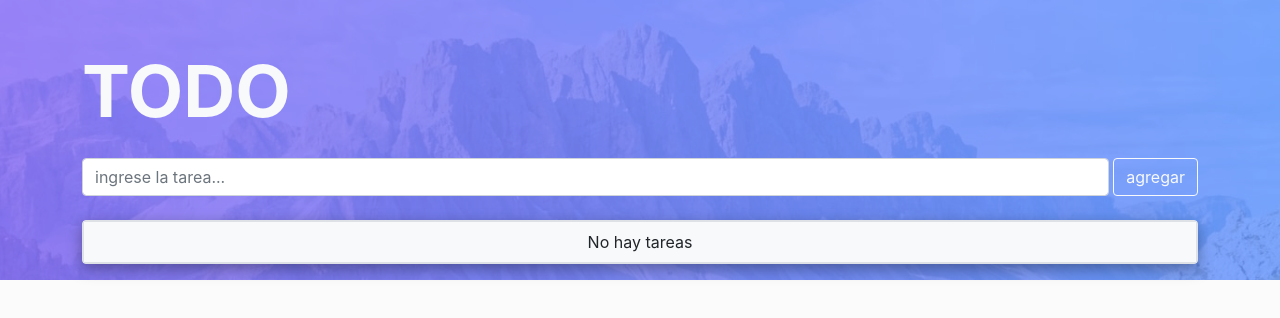
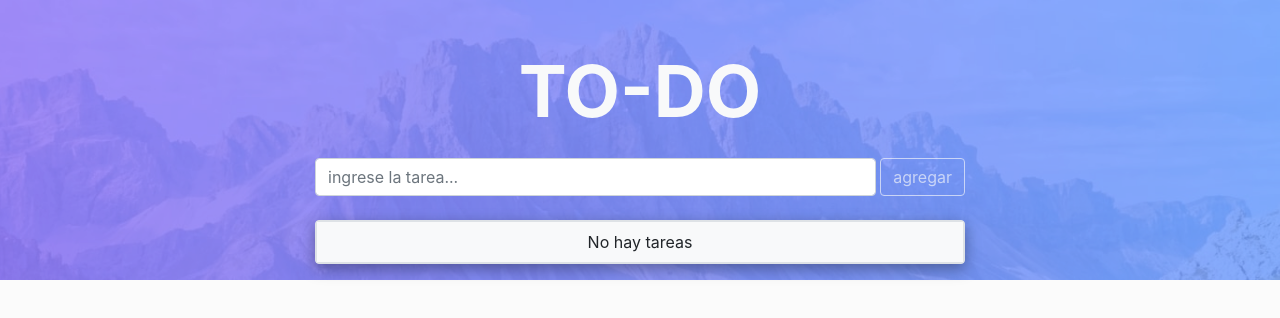
Before and after one commit to cacho-medina/todo-app, a React (Vite) app: page / in a window 1280 px wide. Shown: the top 318 px of the page. Built offline with nearby package versions, Linux system fonts and the light colour scheme.

Commit message:
funciones add y delete funcionando

```diff
--- a/package.json
+++ b/package.json
@@ -11,6 +11,7 @@
     },
     "dependencies": {
         "bootstrap": "^5.1.3",
+        "bootstrap-icons": "^1.11.3",
         "react": "^18.2.0",
         "react-bootstrap": "^2.9.2",
         "react-dom": "^18.2.0"
--- /dev/null
+++ b/src/components/Error/Error.jsx
@@ -0,0 +1,8 @@
+function Error() {
+    return (
+        <li className="border border-1 d-flex justify-content-center align-items-center">
+            <p className="my-0 py-2">No hay tareas</p>
+        </li>
+    );
+}
+export default Error;
--- a/src/components/Formulario/Formulario.jsx
+++ b/src/components/Formulario/Formulario.jsx
@@ -1,6 +1,7 @@
-import { useState } from "react";
+import { useEffect, useState } from "react";
 import Lista from "../Lista/Lista";
 function Formulario() {
+    const todoList = JSON.parse(localStorage.getItem("todoList")) || [];
     const [tarea, setTarea] = useState("");
     const [listaTarea, setListaTarea] = useState([]);
     function handleChange(e) {
@@ -11,7 +12,13 @@ function Formulario() {
         setListaTarea([...listaTarea, tarea]);
         setTarea("");
     }
-    console.log(tarea);
+    function handleDelete(descripcion) {
+        const newLista = listaTarea.filter((task) => task !== descripcion);
+        setListaTarea(newLista);
+    }
+    useEffect(() => {
+        localStorage.setItem("todoList", JSON.stringify(listaTarea));
+    }, [listaTarea]);
     return (
         <>
             <form
@@ -27,11 +34,15 @@ function Formulario() {
                     onChange={handleChange}
                     value={tarea}
                 />
-                <button className="btn btn-outline-light" type="submit">
+                <button
+                    className="btn btn-outline-light"
+                    type="submit"
+                    disabled={!tarea}
+                >
                     agregar
                 </button>
             </form>
-            <Lista listaTarea={listaTarea}></Lista>
+            <Lista listaTarea={listaTarea} handleDelete={handleDelete}></Lista>
         </>
     );
 }
--- a/src/components/Lista/Lista.jsx
+++ b/src/components/Lista/Lista.jsx
@@ -1,15 +1,23 @@
 import Tarea from "../Tarea/Tarea";
-
+import Error from "../Error/Error";
 import styles from "./Lista.module.css";
 
-function Lista({ listaTarea }) {
+function Lista({ listaTarea, handleDelete }) {
     return (
-        <ul className={`bg-light border rounded px-0 ${styles.shadow}`}>
+        <ul
+            className={`bg-light border rounded px-0 ${styles.shadow} ${styles.max}`}
+        >
             {!listaTarea.length ? (
-                <Tarea />
+                <Error />
             ) : (
-                listaTarea?.map((tarea, index) => {
-                    return <Tarea tarea={tarea} key={index} />;
+                listaTarea.map((tarea, index) => {
+                    return (
+                        <Tarea
+                            tarea={tarea}
+                            key={index}
+                            handleDelete={handleDelete}
+                        />
+                    );
                 })
             )}
         </ul>
--- a/src/components/Lista/Lista.module.css
+++ b/src/components/Lista/Lista.module.css
@@ -1,3 +1,13 @@
 .shadow {
     box-shadow: rgba(0, 0, 0, 0.35) 0px 5px 15px;
 }
+.max {
+    max-height: 55vh;
+    overflow-y: auto;
+}
+.max::-webkit-scrollbar {
+    width: 8px;
+}
+.max::-webkit-scrollbar-thumb {
+    background-color: #b1b1b1;
+}
--- a/src/components/Tarea/Tarea.jsx
+++ b/src/components/Tarea/Tarea.jsx
@@ -1,15 +1,20 @@
 import styles from "./Tarea.module.css";
-function Tarea({ tarea }) {
-    function handleActive(e) {
-        const etiqueta = e.target;
-        etiqueta.classList.toggle(`${styles.done}`);
-    }
+import check from "../../assets/images/icon-check.svg";
+
+function Tarea({ tarea, handleDelete }) {
     return (
         <li
-            className="border border-1 d-flex justify-content-center align-items-center"
-            onClick={handleActive}
+            className={`border border-1 d-flex justify-content-between align-items-center px-3 `}
         >
-            <p className="my-0 py-2">{tarea ? tarea.tarea : "No hay tareas"}</p>
+            <p className="my-0 py-2">{tarea}</p>
+            <button
+                className="btn rounded-circle"
+                onClick={() => {
+                    handleDelete(tarea);
+                }}
+            >
+                <img src={check} alt="" className="img-fluid" />
+            </button>
         </li>
     );
 }
--- a/src/components/Tarea/Tarea.module.css
+++ b/src/components/Tarea/Tarea.module.css
@@ -1,5 +1,6 @@
 .done {
     text-decoration: line-through;
-    background-color: red;
+    background-color: #af40408b;
     transition: all 0.2s ease;
+    color: #fff;
 }
--- a/src/pages/home/Home.jsx
+++ b/src/pages/home/Home.jsx
@@ -6,9 +6,11 @@ const Home = () => {
     return (
         <section className={`container-fluid ${styles.contenedor} py-5`}>
             <div className="container mb-4">
-                <h1 className="text-light fw-bold display-2">TODO</h1>
+                <h1 className="text-light fw-bold display-2 text-center">
+                    TO-DO
+                </h1>
             </div>
-            <div className="container d-flex flex-column gap-4">
+            <div className={`${styles.max} d-flex flex-column gap-4 py-0`}>
                 <Formulario></Formulario>
             </div>
         </section>
--- a/src/pages/home/Home.module.css
+++ b/src/pages/home/Home.module.css
@@ -2,5 +2,9 @@
     position: absolute;
     top: 0;
     min-height: 100vh;
-    background-color: #ffffff26;
+    background-color: #ffffff33;
 }
+.max {
+    max-width: 650px;
+    margin: 0 auto;
+}
```
Also changed, not shown: src/assets/images/icon-check.svg, src/components/Formulario/Form.module.css (added), 1 other file (tests, documents, lock files or other folders).
